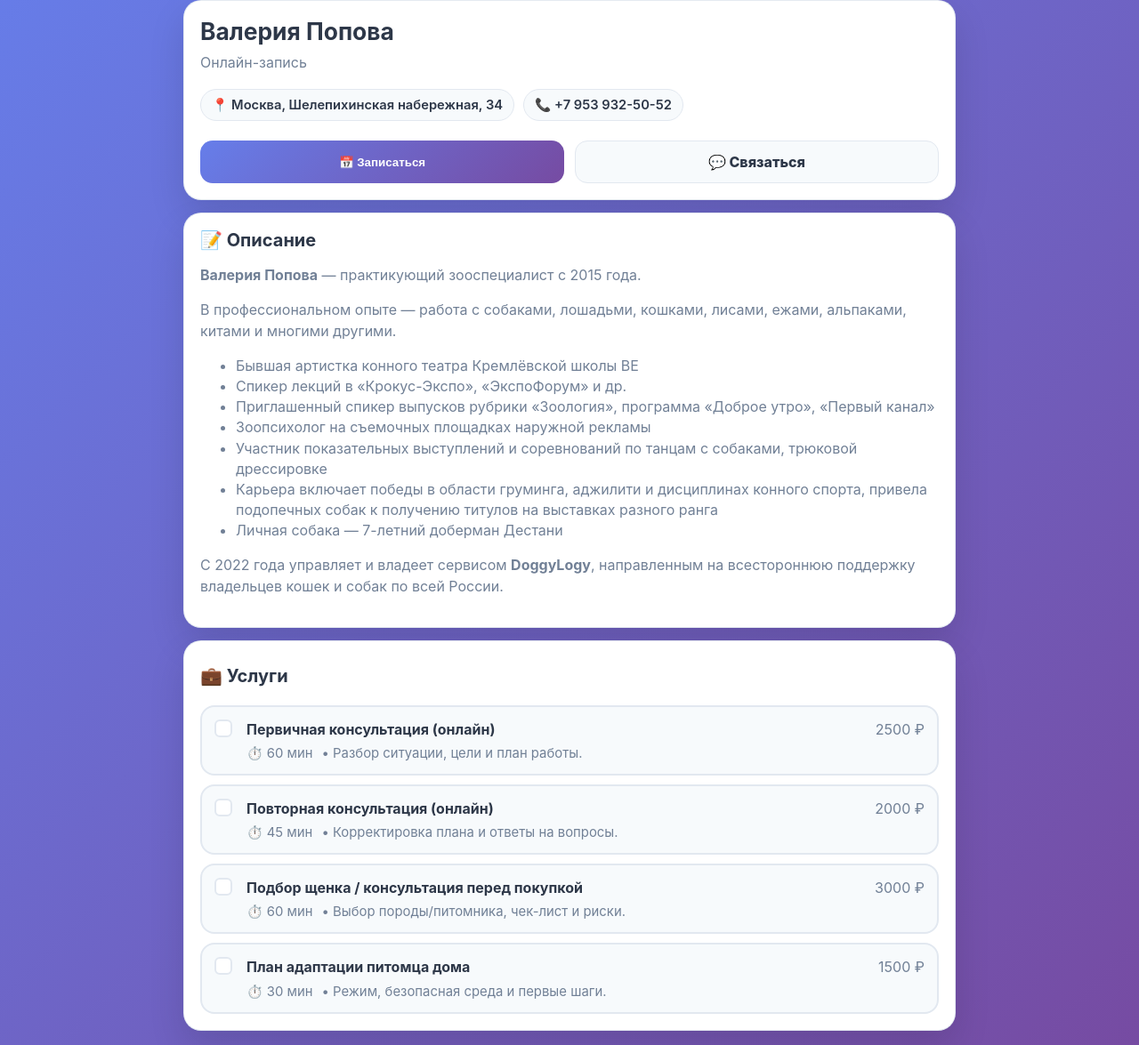
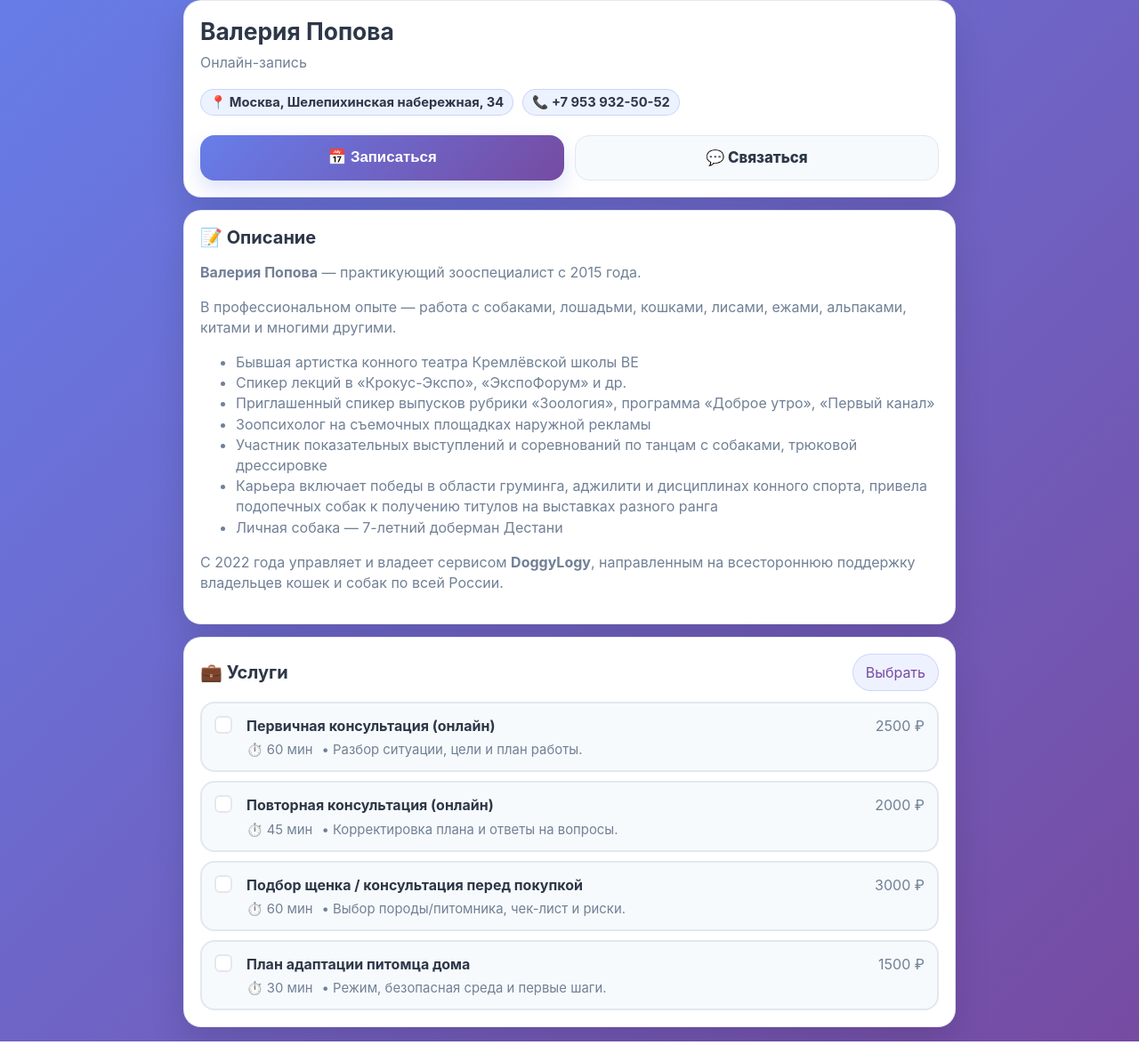
Before and after one commit to wFeeL/DoggyBot, a Flask app: page /booking in a window 1280 px wide. Shown: the part 86-1261 px from the top of the page at 89% size. Run offline with Flask 3, Linux system fonts and the light colour scheme; parts of the project's set-up code (start-up, migrations or seed data) failed here and were passed over; some libraries are stand-ins or nearby versions.

Commit message:
Improve booking styles and add booking CTA

```diff
--- a/telegram_webapp/static/booking.css
+++ b/telegram_webapp/static/booking.css
@@ -58,19 +58,25 @@
     align-items: center;
     gap: 8px;
     text-decoration: none;
-    color: #fff;
-    background: rgba(255, 255, 255, 0.14);
+    color: var(--primary2);
+    background: #eef2ff;
     padding: 10px 14px;
     border-radius: 999px;
     backdrop-filter: blur(10px);
-    border: 1px solid rgba(255, 255, 255, 0.18);
+    border: 1px solid rgba(102, 126, 234, 0.25);
     transition: transform 0.2s ease, background 0.2s ease;
     white-space: nowrap;
 }
 
 .pill:hover {
     transform: translateY(-1px);
-    background: rgba(255, 255, 255, 0.2);
+    background: #e0e7ff;
+}
+
+.topbar .pill {
+    color: #fff;
+    background: rgba(255, 255, 255, 0.14);
+    border: 1px solid rgba(255, 255, 255, 0.18);
 }
 
 .card {
@@ -112,13 +118,14 @@
     display: inline-flex;
     align-items: center;
     gap: 6px;
-    padding: 8px 12px;
+    padding: 6px 10px;
     border-radius: 999px;
-    background: #f7fafc;
-    border: 1px solid var(--border);
+    background: #edf2ff;
+    border: 1px solid rgba(102, 126, 234, 0.25);
     color: #2d3748;
-    font-weight: 600;
+    font-weight: 700;
     font-size: 0.92rem;
+    line-height: 1.1;
 }
 
 .actions {
@@ -133,11 +140,13 @@
     justify-content: center;
     align-items: center;
     gap: 8px;
-    padding: 13px 16px;
-    border-radius: 14px;
+    padding: 14px 18px;
+    border-radius: 16px;
     border: 1px solid var(--border);
     cursor: pointer;
     font-weight: 800;
+    font-size: 1.05rem;
+    line-height: 1.2;
     text-decoration: none;
     background: #f7fafc;
     color: var(--text);
@@ -149,14 +158,22 @@
     box-shadow: 0 10px 24px rgba(102, 126, 234, 0.18);
 }
 
+.btn:disabled {
+    opacity: 0.6;
+    cursor: not-allowed;
+    box-shadow: none;
+    transform: none;
+}
+
 .btn-primary {
     background: linear-gradient(135deg, var(--primary) 0%, var(--primary2) 100%);
     color: #fff;
     border: none;
+    box-shadow: 0 10px 22px rgba(102, 126, 234, 0.22);
 }
 
 .btn-primary:hover {
-    box-shadow: 0 12px 28px rgba(102, 126, 234, 0.28);
+    box-shadow: 0 12px 28px rgba(102, 126, 234, 0.32);
 }
 
 .btn-danger {
@@ -239,6 +256,10 @@
     border: 1px solid var(--border);
     font-size: 1rem;
     outline: none;
+}
+
+.date-input {
+    max-width: 320px;
 }
 
 .input:focus {
@@ -390,12 +411,24 @@
     color: transparent;
     font-weight: 900;
     user-select: none;
+    position: relative;
+}
+
+.check::after {
+    content: '✓';
+    color: var(--primary);
+    opacity: 0;
+    transition: opacity 0.18s ease;
 }
 
 .check.is-on {
     border-color: var(--primary);
     background: #edf2ff;
     color: var(--primary);
+}
+
+.check.is-on::after {
+    opacity: 1;
 }
 
 .field {
--- a/telegram_webapp/templates/booking_time.html
+++ b/telegram_webapp/templates/booking_time.html
@@ -21,7 +21,7 @@
             <div class="card">
                 <div class="field">
                     <label class="label" for="date">Дата</label>
-                    <input class="input" id="date" type="date" />
+                    <input class="input date-input" id="date" type="date" />
                 </div>
                 <div id="info" class="muted" style="margin-top:10px"></div>
                 <div id="slots-root" class="slots" style="margin-top:14px"></div>
```
Also changed, not shown: telegram_webapp/static/index.css (+25 -0 lines), telegram_webapp/templates/index.html (+14 -0 lines).
